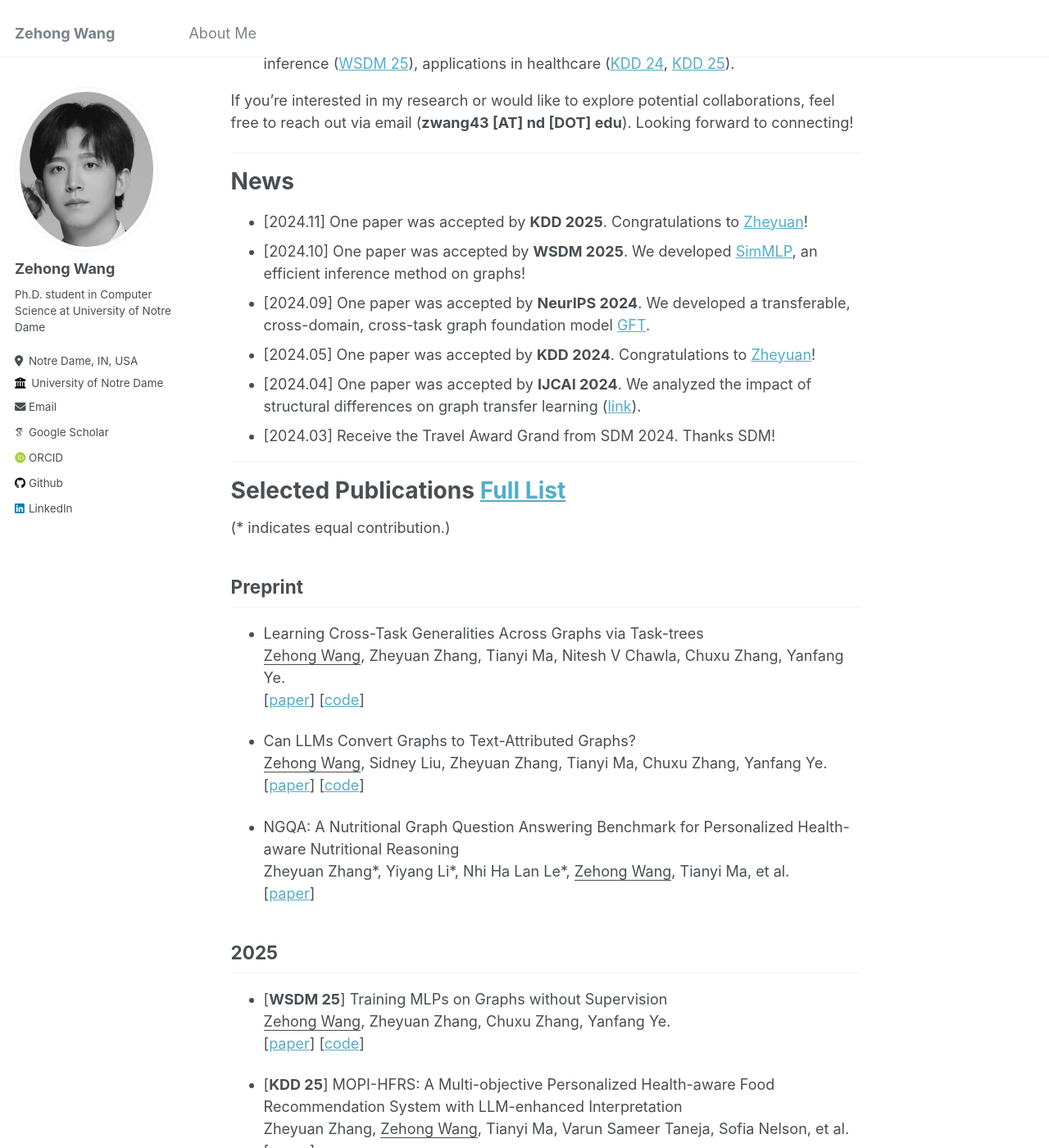
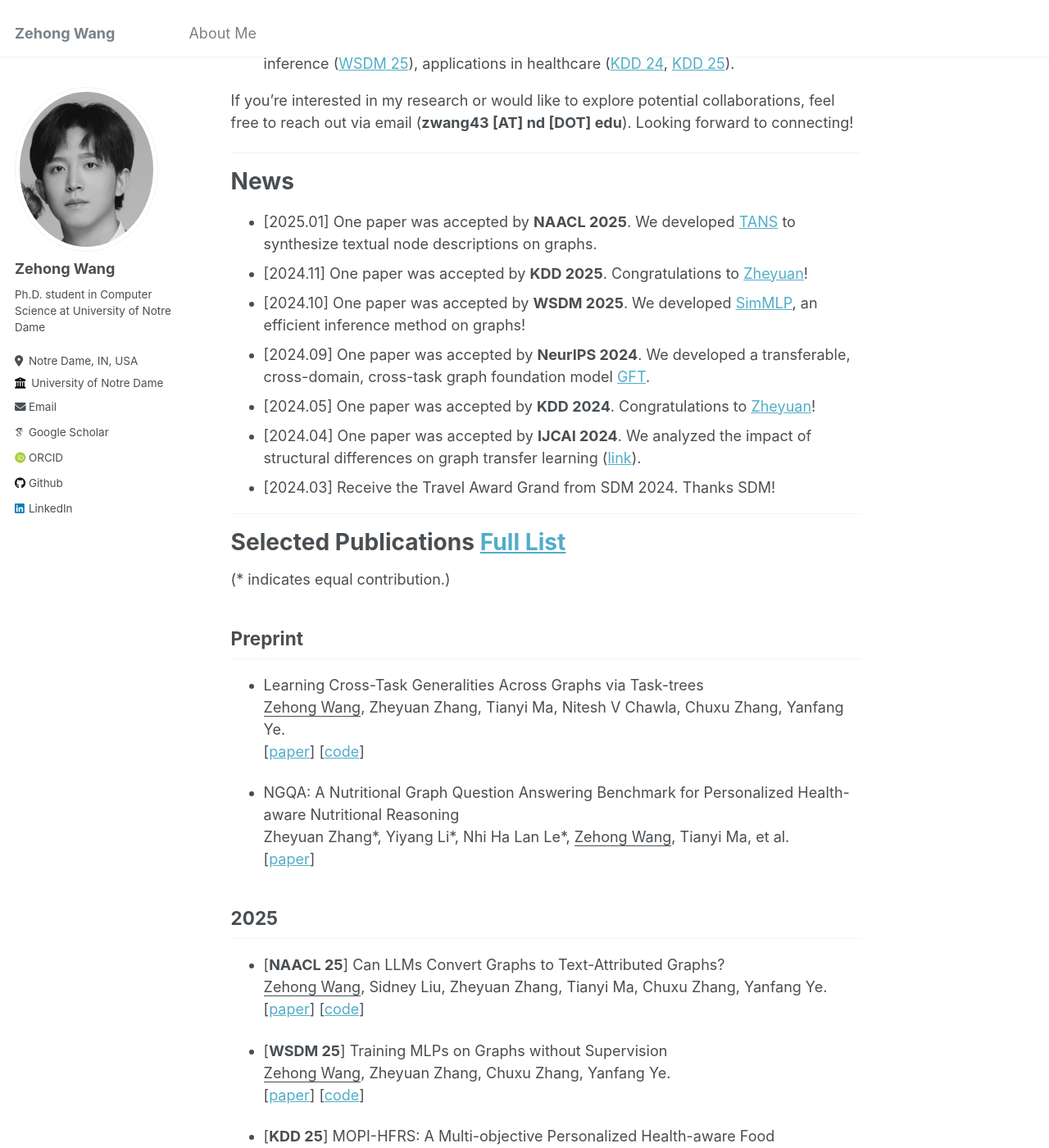
Before and after one commit to Zehong-Wang/Zehong-Wang.github.io, a Jekyll site: the page built from _pages/about.md, in a window 1280 px wide and 1400 px high, scrolled down 324 px. Shown: the whole window at 82% size. Built offline with Jekyll 4.4.1, drawn with Linux system fonts in a browser that asks for light colours; some web fonts are replaced.

Commit message:
update news

```diff
--- a/_pages/about.md
+++ b/_pages/about.md
@@ -28,6 +28,7 @@ If you’re interested in my research or would like to explore potential collabo
 
 # News
 
+* [2025.01] One paper was accepted by **NAACL 2025**. We developed [TANS](http://arxiv.org/abs/2412.10136) to synthesize textual node descriptions on graphs.
 * [2024.11] One paper was accepted by **KDD 2025**. Congratulations to [Zheyuan](https://jasonzhangzy1757.github.io/)!
 * [2024.10] One paper was accepted by **WSDM 2025**. We developed [SimMLP](https://arxiv.org/abs/2412.03864), an efficient inference method on graphs!
 * [2024.09] One paper was accepted by **NeurIPS 2024**. We developed a transferable, cross-domain, cross-task graph foundation model [GFT](https://arxiv.org/abs/2411.06070).
@@ -57,6 +55,10 @@ Zheyuan Zhang\*, Yiyang Li\*, Nhi Ha Lan Le\*, <u>Zehong Wang</u>, Tianyi Ma, et
 
 
 ## 2025
+
+- [**NAACL 25**] Can LLMs Convert Graphs to Text-Attributed Graphs?\
+<u>Zehong Wang</u>, Sidney Liu, Zheyuan Zhang, Tianyi Ma, Chuxu Zhang, Yanfang Ye.\
+[[paper](http://arxiv.org/abs/2412.10136)] [[code](https://github.com/Zehong-Wang/TANS)]
 
 - [**WSDM 25**] Training MLPs on Graphs without Supervision\
 <u>Zehong Wang</u>, Zheyuan Zhang, Chuxu Zhang, Yanfang Ye.\
```
Also changed, not shown: other parts of _pages/about.md (+0 -3 lines).
